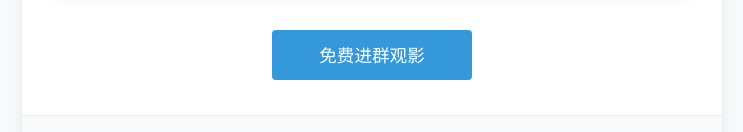
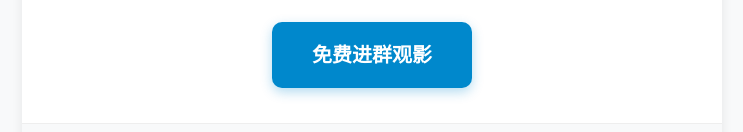
Before and after one commit to ff813ff/llq, a plain HTML site: page index.html in a window 1280 px wide. Shown: the part 594-726 px from the top of the page, without its empty margins (268-1011 px from the left). Drawn offline with Linux system fonts and the light colour scheme.

Commit message:
Update index.html

```diff
--- a/index.html
+++ b/index.html
@@ -204,9 +204,24 @@
 
         <!-- 联系按钮部分 -->
         <section class="contact-section">
-            <a href="https://t.me/+yJmwctnTROo0NTZh" class="contact-button">
-                免费进群观影
-            </a>
+ <a href="https://t.me/+yJmwctnTROo0NTZh" class="contact-button"
+   style="
+        padding: 18px 36px;
+        font-size: 20px;
+        font-weight: bold;
+        display: inline-block;
+        border-radius: 10px;
+        background-color: #0088cc; /* Telegram 品牌蓝色 */
+        color: white;
+        text-decoration: none;
+        box-shadow: 0 4px 12px rgba(0, 136, 204, 0.3);
+        transition: all 0.3s ease;
+        text-align: center;
+   "
+   onmouseover="this.style.transform='scale(1.05)'; this.style.boxShadow='0 6px 18px rgba(0, 136, 204, 0.4)';"
+   onmouseout="this.style.transform='scale(1)'; this.style.boxShadow='0 4px 12px rgba(0, 136, 204, 0.3)';">
+    免费进群观影
+</a>
         </section>
 
         <!-- 底部 -->
```
